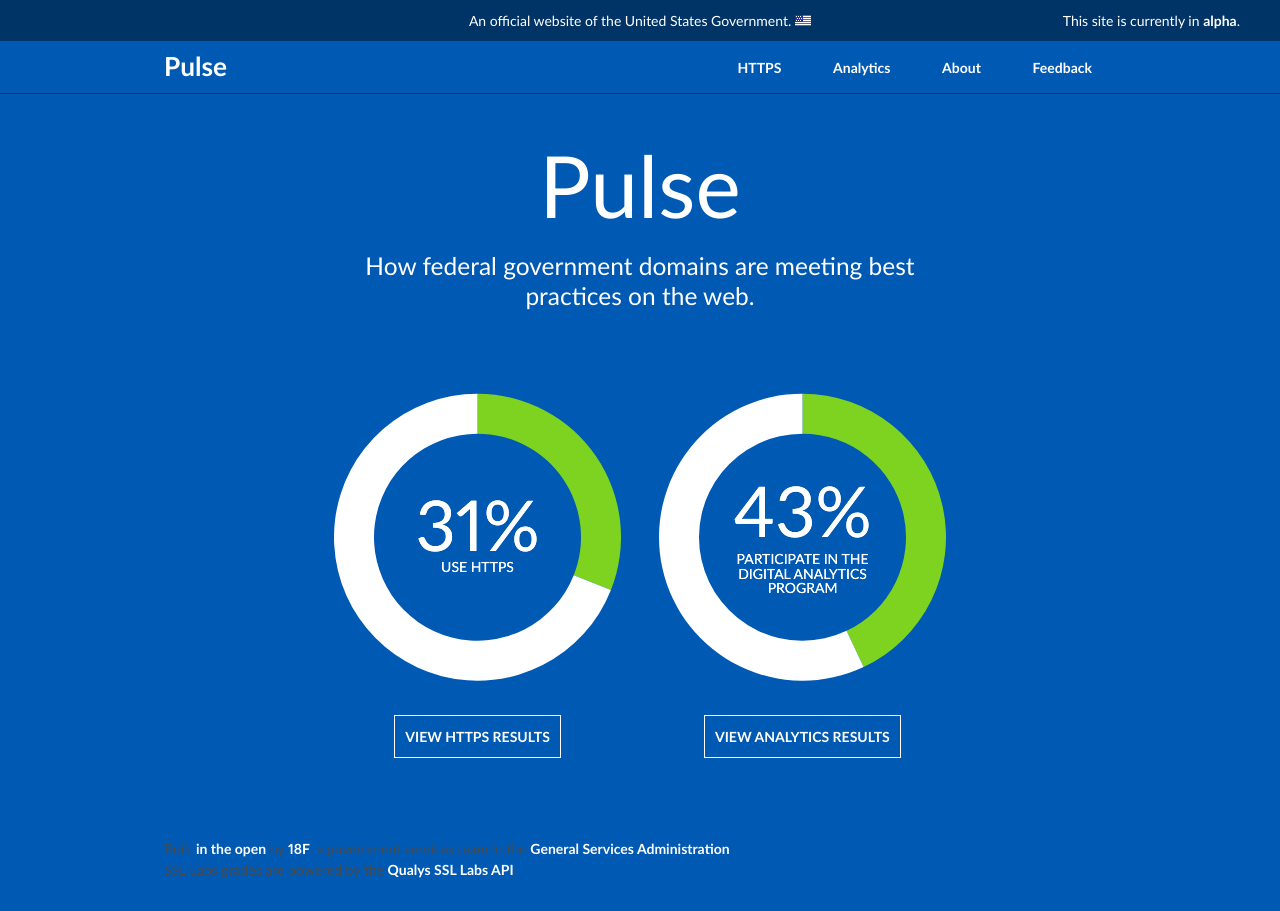
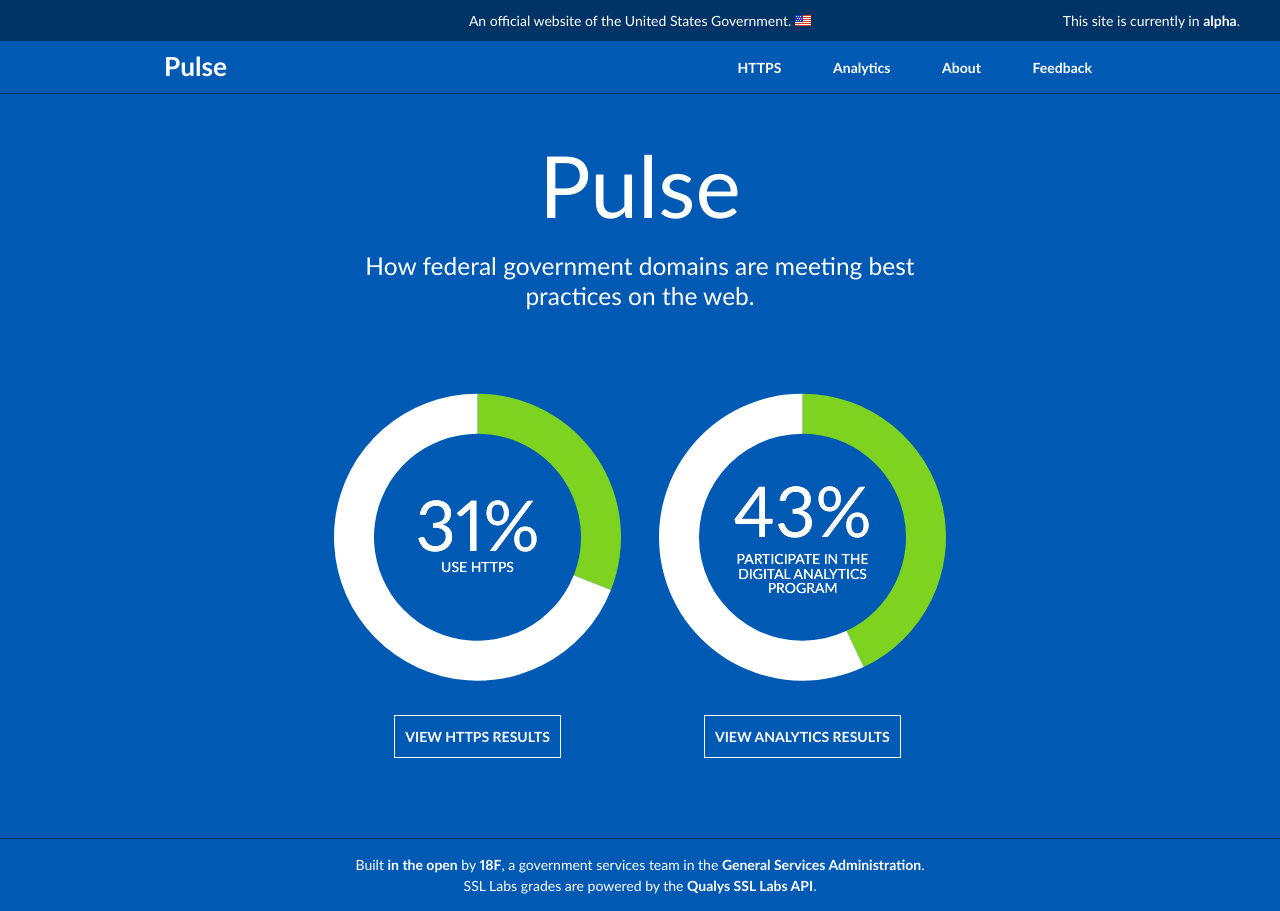
Before and after one commit to 18F/pulse, a Jekyll site: the page built from pages/index.html, in a window 1280 px wide. Built offline with Jekyll 4.4.1, drawn with Linux system fonts in a browser that asks for light colours; Markdown is read by kramdown in place of the engine named in the settings.

Commit message:
Adding footer styles.

```diff
--- a/assets/css/main.css
+++ b/assets/css/main.css
@@ -137,12 +137,7 @@ th {
 
 td {
   border-bottom: 1px solid #ddd;
-  padding: 0.75em 0;
-}
-td:focus {
-  background-color: #EEEEEE;
-  outline: none;
-}
+  padding: 0.75em 0; }
 
 tr,
 td,
@@ -215,6 +210,12 @@ a {
   a:hover, a:focus {
     color: white;
     text-decoration: underline; }
+
+footer {
+  padding: 15px 20px;
+  color: white;
+  text-align: center;
+  border-top: 1px solid #003366; }
 
 .button {
   padding: 10px;
@@ -721,7 +722,4 @@ a#skipnav {
     .dataTables_wrapper .dataTables_paginate a.paginate_button.disabled:hover, .dataTables_wrapper .dataTables_paginate a.paginate_button.disabled:focus {
       background: transparent !important; }
 
- .dataTables_wrapper table.dataTable a {
-      text-decoration: none; }
-
 /*# sourceMappingURL=main.css.map */
```
Also changed, not shown: assets/scss/main.scss (+7 -0 lines), 1 other file. Lines whose indentation alone changed are shown as unchanged.
